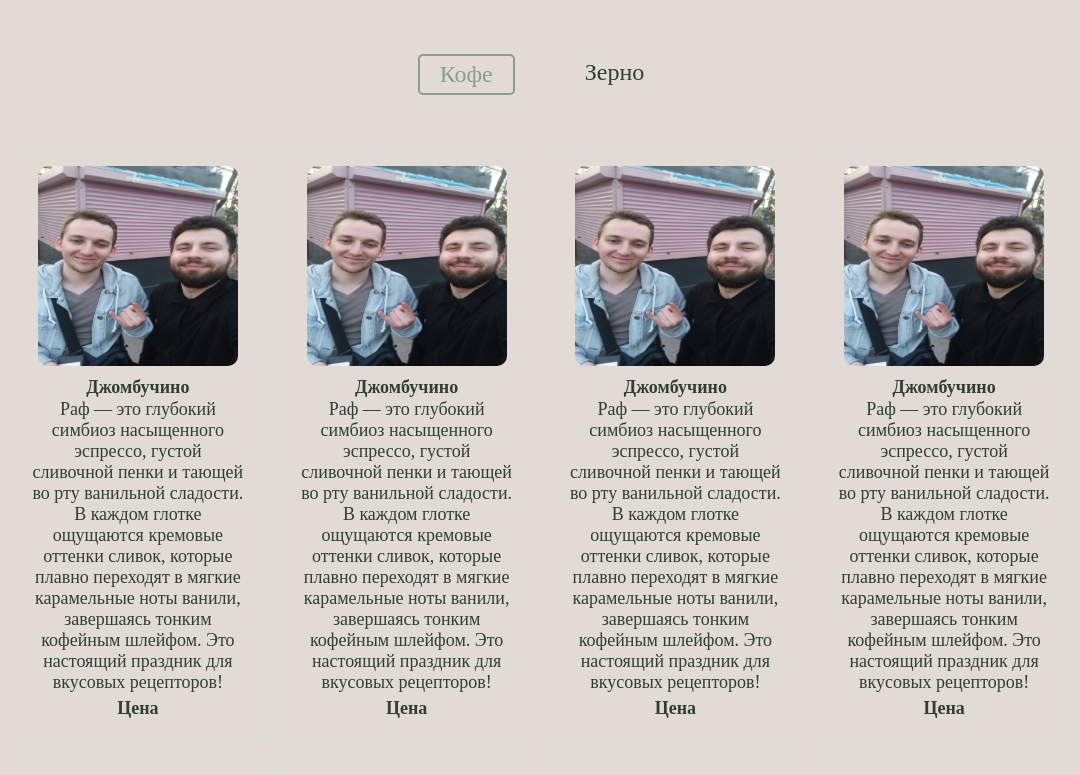
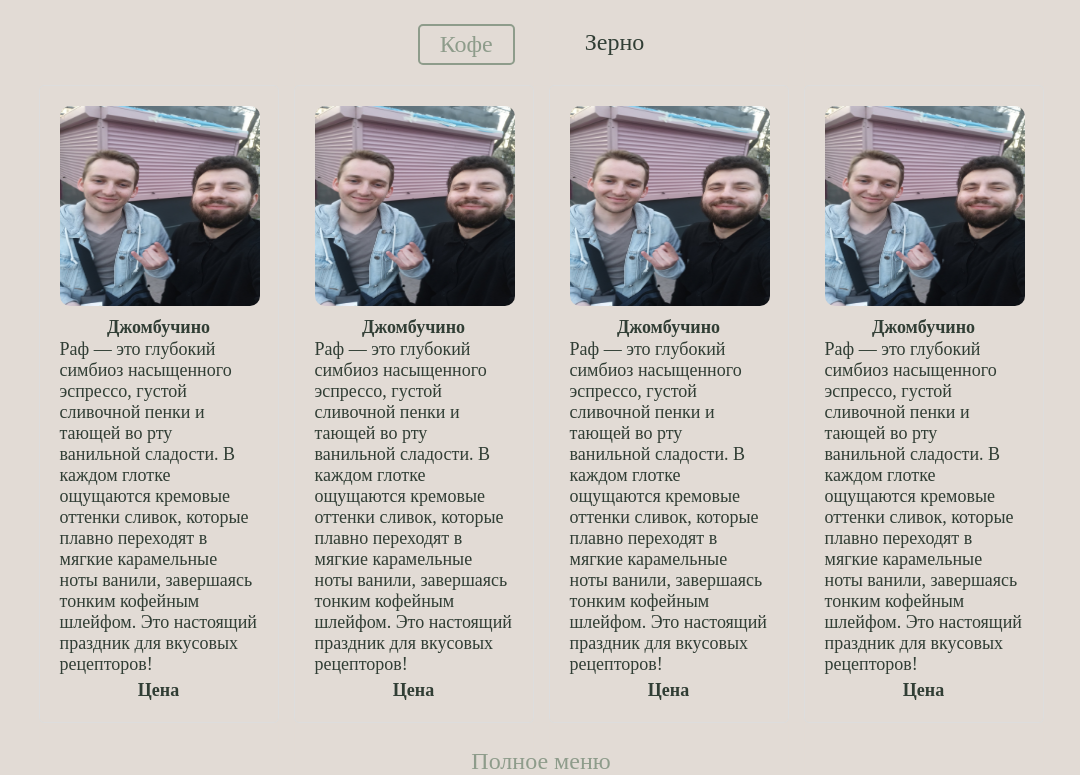
Before and after one commit to Sanok295/SWEET-COFFEE, a plain HTML site: page index.html in a window 1280 px wide. Shown: the part 1440-2215 px from the top of the page, without its empty margins (99-1179 px from the left). Drawn offline with Linux system fonts and the light colour scheme; files whose address does not match are found by name.

Commit message:
commit 28-02-18

```diff
--- a/css/style.css
+++ b/css/style.css
@@ -407,7 +407,7 @@ a{
 .cards__h2 {
     text-transform: uppercase;
     text-align: center;
-    margin-bottom: 50px;
+    margin-bottom: 20px;
 }
 
 
@@ -416,7 +416,7 @@ a{
     justify-content: center;
     cursor: pointer;
     gap: 50px;
-    margin-bottom: 30px;
+    margin-bottom: 0;
 }
 
 .tab {
@@ -439,19 +439,23 @@ a{
 
 .grid-container {
     display: none;
-    grid-template-columns: repeat(4, 1fr);
+    justify-content: center;
+    flex-flow: wrap;
     gap: 15px;
     padding: 20px;
     transition: opacity 0.5s ease;
 }
 
 .grid-container.active {
-    display: grid;
+    display: flex;
     opacity: 1;
 }
+/* .grid__container-up{
 
+} */
 .card {
-    /* background: var(--hover); */
+    max-width: 240px;
+    width: 100%;
     border: 1px solid #ddd;
     border-radius: 5px;
     padding: 20px;
@@ -469,10 +473,10 @@ a{
 .cards__grid-container-card-span {
     font-weight: bold;
     font-size: 16px;
-    align-self: start;;
 }
 
 .cards__grid-container-card-p {
+    text-align: left;
     font-size: 14px;
 }
 
@@ -483,6 +487,40 @@ a{
     display: grid;
     opacity: 1;
 }
+
+.btn {
+    display: block;
+    text-align: center;
+    padding: 10px 20px;
+    background-color: transparent;
+    color: var(--hover);
+    cursor: pointer;
+}
+
+.hidden-block {
+    max-height: 0;
+    overflow: hidden;
+    transition: max-height 0.5s ease, padding 0.5s ease;
+}
+
+input#toggle:checked + .hidden-block {
+    /* overflow: auto;    */
+    max-height: max-content;
+    padding: 20px;
+}
+
+.hidden-menu {
+    display: flex;
+    flex-wrap: wrap;
+    gap: 10px;
+}
+
+
+
+
+
+
+
 
 
 /* BONUS */
@@ -697,43 +735,7 @@ strong{
 }
 
 
-/* .btn {
-    display: inline-block;
-    margin: 20px;
-    padding: 10px 20px;
-    background-color: transparent;
-    color: var(--hover);
-    cursor: pointer;
-    border: 2px solid var(--black);
-    border-radius: 5px;
-}
 
-.hidden-block {
-    max-height: 0;
-    overflow: hidden;
-    transition: max-height 0.5s ease, padding 0.5s ease;
-    padding: 0 20px;
-    border: 1px solid #ccc;
-}
-
-input#toggle:checked + .hidden-block {
-    overflow:auto;  Полоса прокрутки
-    max-height: 100px; Увеличьте или уменьшите под свои нужды
-    padding: 20px;
-}
-
-.card {
-    border: 1px solid #ccc;
-    padding: 20px;
-    width: 200px;
-    text-align: center;
-}
-.hidden-menu {
-    display: flex;
-    flex-wrap: wrap;
-    gap: 10px;
-    margin-top: 20px;
-} */
 
 
 
--- a/index.html
+++ b/index.html
@@ -76,25 +76,6 @@
         </div>
     </header>
     <main>
-
-        <!-- <div class="card">Карточка 1</div>
-        <div class="card">Карточка 2</div>
-        <div class="card">Карточка 3</div>
-        <label class="btn" for="toggle">Полное меню</label>
-        <input type="checkbox" id="toggle" hidden>
-        <div class="hidden-block">
-            <div class="hidden-menu" id="fullMenu">
-                <div class="card">Карточка 1</div>
-                <div class="card">Карточка 2</div>
-                <div class="card">Карточка 3</div>
-                <div class="card">Добавочная карточка 4</div>
-                <div class="card">Добавочная карточка 5</div>
-                <div class="card">Добавочная карточка 6</div>
-                <div class="card">Добавочная карточка 7</div>
-                <div class="card">Добавочная карточка 8</div>
-                <div class="card">Добавочная карточка 9</div>
-            </div>
-        </div> -->
         <section class="about" id="about">
             <div class="container">
                 <div class="about__text">
@@ -165,6 +146,10 @@
                         <p class="cards__grid-container-card-p text-p">Раф — это глубокий симбиоз насыщенного эспрессо, густой сливочной пенки и тающей во рту ванильной сладости. В каждом глотке ощущаются кремовые оттенки сливок, которые плавно переходят в мягкие карамельные ноты ванили, завершаясь тонким кофейным шлейфом. Это настоящий праздник для вкусовых рецепторов!</p>
                         <span class="cards__grid-container-card-span text-span">Цена</span>
                     </div>
+                    <label class="btn" for="toggle">Полное меню</label>
+                    <input type="checkbox" id="toggle" hidden>
+                    <div class="hidden-block">
+                        <div class="hidden-menu" id="fullMenu">
                             <div class="card">
                                 <img src="img/Joke/VzcsmA963M8.jpg" alt="">
                                 <span class="cards__grid-container-card-span text-span">Джомбучино</span>
@@ -189,10 +174,10 @@
                                 <p class="cards__grid-container-card-p text-p">Раф — это глубокий симбиоз насыщенного эспрессо, густой сливочной пенки и тающей во рту ванильной сладости. В каждом глотке ощущаются кремовые оттенки сливок, которые плавно переходят в мягкие карамельные ноты ванили, завершаясь тонким кофейным шлейфом. Это настоящий праздник для вкусовых рецепторов!</p>
                                 <span class="cards__grid-container-card-span text-span">Цена</span>
                             </div>
+                        </div>
+                    </div>
+                </div>
 
-
-
-                </div>
                 <div class="grid-container">
                     <div class="card">Карточка A</div>
                     <div class="card">Карточка B</div>
```
Lines whose indentation alone changed are shown as unchanged.
